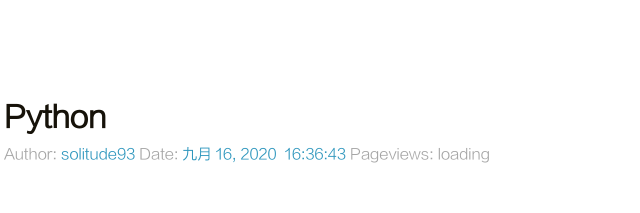
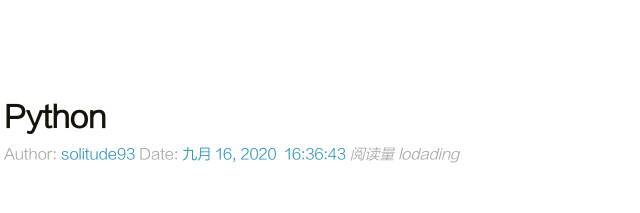
Before and after one commit to solitude93/solitude93.github.io, a plain HTML site: page posts/a378bd8e/index.html in a window 1280 px wide. Shown: the top 213 px of the page, 246-886 px from the left. Drawn offline with Linux system fonts and the light colour scheme; a script that the page names is missing.

Commit message:
Site updated: 2020-09-20 14:39:59

```diff
--- a/posts/a378bd8e/index.html
+++ b/posts/a378bd8e/index.html
@@ -131,11 +131,12 @@
                         <span class="post-time">
                         Date: <a href="#">九月 16, 2020&nbsp;&nbsp;16:36:43</a>
                         </span>
-                        <span id="/posts/a378bd8e/" class="leancloud-visitors view" data-flag-title="Python">
-                            <span class="post-meta-item-text">Pageviews:</span>
-                            <span class="leancloud-visitors-count">loading</span>
-                        </span>
 
+                    <!-- id 将作为查询条件 -->
+                    <span id="<Your/Path/Name>" class="leancloud_visitors" data-flag-title="Your Article Title">
+                        <em class="post-meta-item-text">阅读量 </em>
+                        <i class="leancloud-visitors-count">lodading</i>
+                    </span>
 
 
                 </div>
```
Also changed, not shown: posts/4a17b156/index.html (+5 -4 lines).
